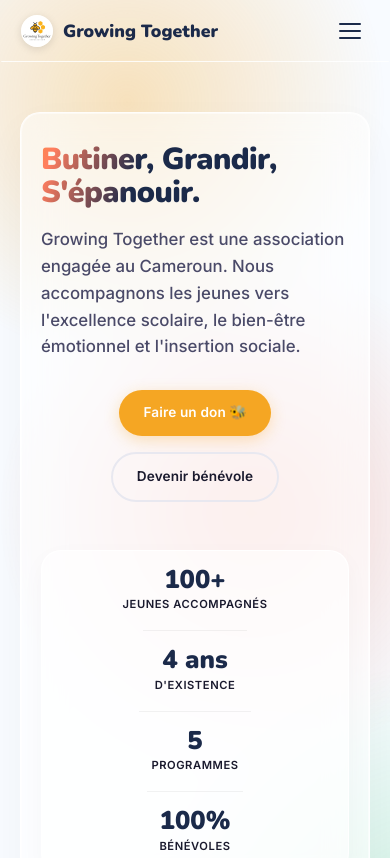
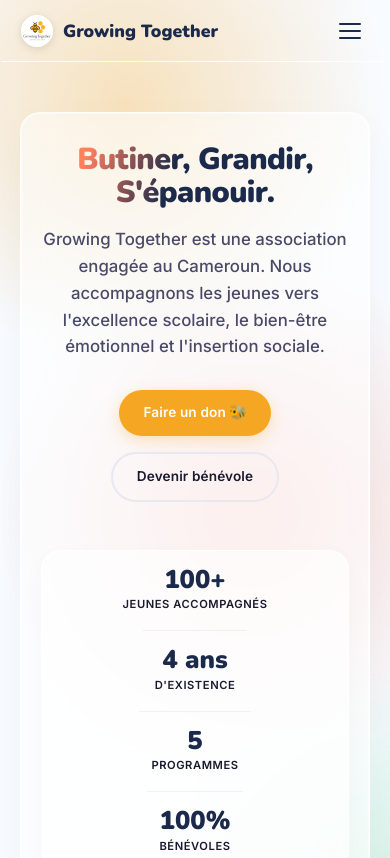
Before and after one commit to ekopaulin/growing-together, a React (Vite) app: page / in a window 390 px wide. Shown: the top 858 px of the page. Built offline with nearby package versions, Linux system fonts and the light colour scheme.

Commit message:
Center Hero text title and buttons on mobile

```diff
--- a/src/components/Hero.module.css
+++ b/src/components/Hero.module.css
@@ -239,7 +239,10 @@
   }
   .glassCard {
     padding: 40px 30px;
+    align-items: center;
+    text-align: center;
   }
+  .actions { justify-content: center; }
   .photoCol { height: 400px; max-width: 500px; margin: 0 auto; width: 100%; }
   .mainCard { width: 80%; right: 0; }
   .accentCard { width: 50%; left: 0; bottom: -20px; }
```
